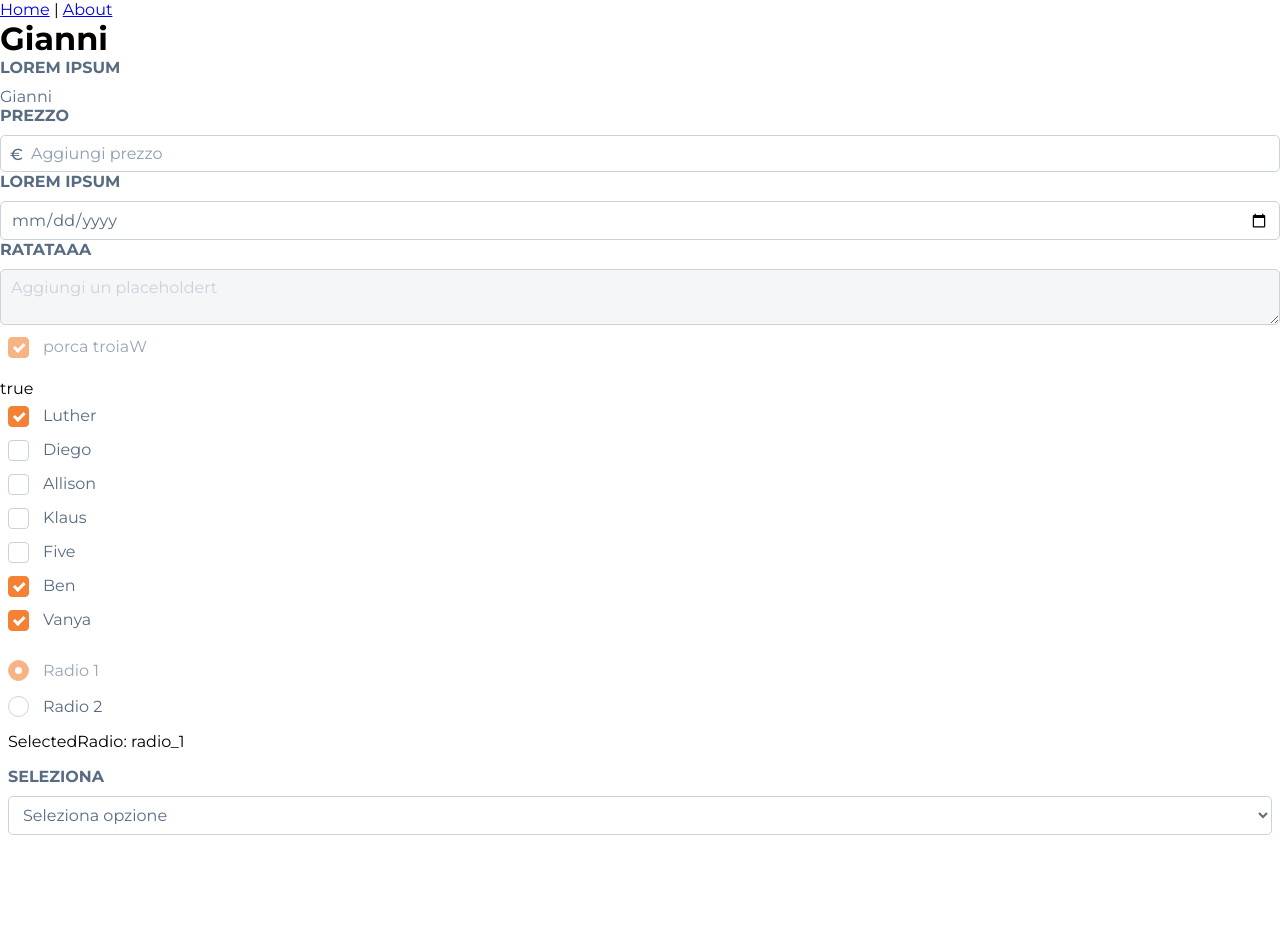
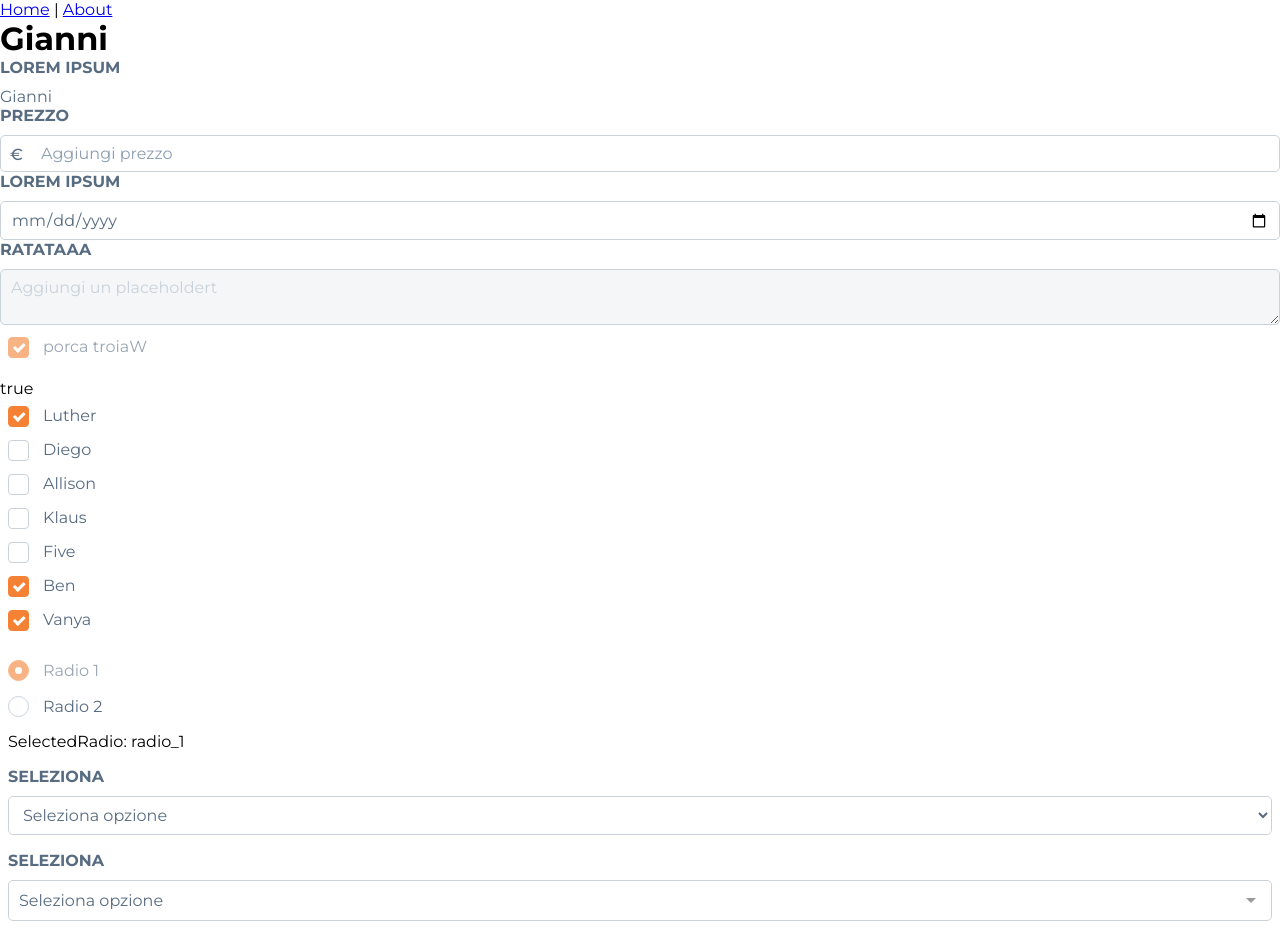
Before and after one commit to enricopaolazzi/gaspari-ui, a Vue app: page / in a window 1280 px wide. Shown: the top 952 px of the page. Built offline with nearby package versions, Linux system fonts and the light colour scheme.

Commit message:
Stile multiselect

```diff
--- a/package.json
+++ b/package.json
@@ -10,6 +10,7 @@
   "dependencies": {
     "core-js": "^3.8.3",
     "vue": "^3.2.13",
+    "vue-multiselect": "^3.0.0-alpha.2",
     "vue-router": "^4.0.3"
   },
   "devDependencies": {
--- a/src/components/HelloWorld.vue
+++ b/src/components/HelloWorld.vue
@@ -10,7 +10,6 @@
 			:read-only="true"
 		></generic-input>
 
-		<!-- INSERIRE PREPEND STILIZZARE -->
 		<generic-input
 			type="number"
 			placeholder="Aggiungi prezzo"
@@ -77,7 +76,7 @@
 			<div>SelectedRadio: {{ selectedRadioValue }}</div>
 		</div>
 
-		<div style="padding: 8px; margin-bottom: 500px">
+		<div style="padding: 8px">
 			<custom-select
 				name="custom_select"
 				label="Seleziona"
@@ -98,6 +97,13 @@
 				v-model:value="selectedOption"
 			/>
 		</div>
+
+		<div style="padding: 8px; margin-bottom: 500px">
+			<custom-multi-select
+				label="Seleziona"
+				placeholder="Seleziona opzione"
+			/>
+		</div>
 	</div>
 </template>
 
@@ -110,6 +116,7 @@ import MultiCheckboxOptions from '../types/MultiCheckboxOptions';
 import CustomMultiCheckbox from "./ui/CustomMultiCheckbox.vue";
 import CustomRadioGroup from './ui/CustomRadioGroup.vue';
 import CustomSelect from './ui/CustomSelect.vue';
+import CustomMultiSelect from './ui/CustomMultiSelect.vue';
 
 export default defineComponent({
 	name: 'HelloWorld',
@@ -119,7 +126,8 @@ export default defineComponent({
 		CustomCheckbox,
 		CustomMultiCheckbox,
 		CustomRadioGroup,
-		CustomSelect
+		CustomSelect,
+		CustomMultiSelect
 	},
 	setup() {
 		const name = ref<string>('Gianni');
--- /dev/null
+++ b/src/components/ui/CustomMultiSelect.vue
@@ -0,0 +1,80 @@
+<template>
+    <div class="custom-multiselect">
+        <label
+            for="exampleFormControlSelect1"
+            v-if="label"
+            class="custom-multiselect__label text-sm"
+        >
+            {{ label }}
+        </label>
+
+        <vue-multiselect
+            v-model="value"
+            :options="options"
+            class="custom-multiselect__select"
+            :placeholder="placeholder"
+        ></vue-multiselect>
+    </div>
+</template>
+
+<script lang="ts">
+import { defineComponent, PropType } from 'vue';
+import VueMultiselect from 'vue-multiselect'
+
+export default defineComponent({
+    name: 'CustomMultiSelect',
+    props: {
+        label: {
+            type: String as PropType<string>
+        },
+        placeholder: {
+            type: String as PropType<string>,
+            default: 'Seleziona opzione'
+        }
+    },
+    components: {
+        VueMultiselect
+    },
+    data () {
+      return {
+        value: null,
+        options: ['list', 'of', 'options']
+      }
+    }
+    // setup(props) {
+    //     const value = ref<string | integer>(null);
+
+    //     const op
+    // }
+});
+</script>
+
+<style src="vue-multiselect/dist/vue-multiselect.css"></style>
+<style lang="scss">
+.custom-multiselect {
+    display: flex;
+    flex-direction: column;
+
+    &__label {
+        color: $secondary_color;
+        margin-bottom: 10px;
+        text-transform: uppercase;
+        font-weight: 700;
+    }
+
+    &__select {
+        background-color: #fff;
+        color: $secondary_color;
+
+        span.multiselect__placeholder {
+            font-size: 16px;
+            color: $secondary_color;
+        }
+
+        .multiselect__tags {
+            padding-left: 10px;
+            border-color: lighten($color: $secondary_color, $amount: 40);
+        }
+    }
+}
+</style>
--- a/src/components/ui/GenericInput.vue
+++ b/src/components/ui/GenericInput.vue
@@ -72,7 +72,7 @@ export default defineComponent({
     font-weight: 500;
 
     & ~ .generic-input__input {
-        padding-left: 30px;
+        padding-left: 40px;
     }
 }
 
```
